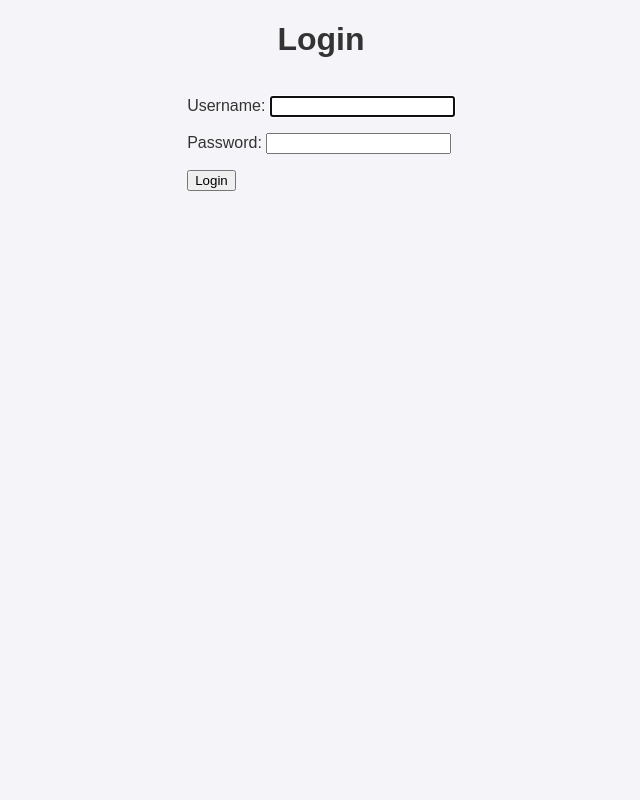
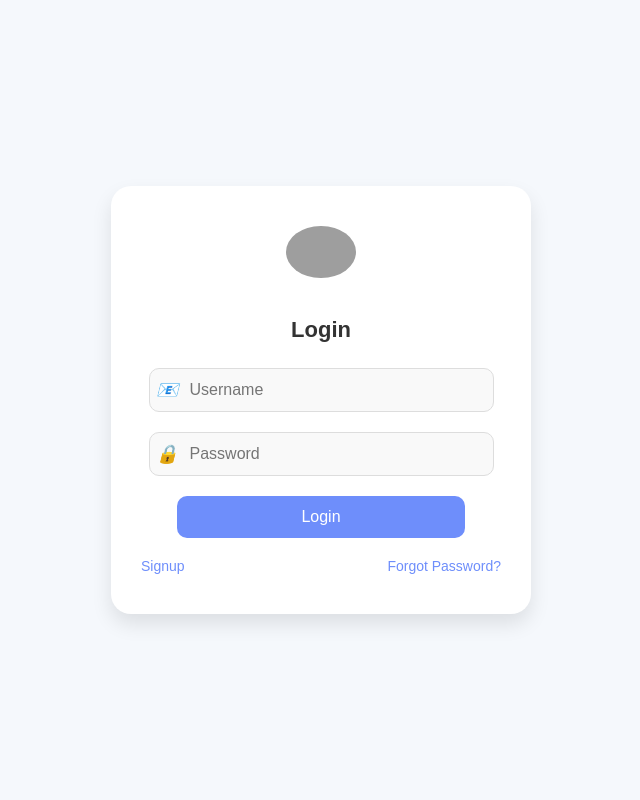
Before and after one commit to mmartin35/EchoForge, a Django app: page /login/ in a window 1280 px wide. Shown: the whole page, without its empty margins (319-959 px from the left). Run offline with Django 5.2, Linux system fonts and the light colour scheme; grey boxes are pictures that could not be loaded.

Commit message:
login mod

```diff
--- a/EchoForge/templates/registration/login.html
+++ b/EchoForge/templates/registration/login.html
@@ -1,26 +1,145 @@
+{% load static %}
 <!DOCTYPE html>
-<html>
+<html lang="en">
 <head>
+    <meta charset="UTF-8">
+    <meta name="viewport" content="width=device-width, initial-scale=1.0">
     <title>Login</title>
     <style>
         body {
             font-family: 'Arial', sans-serif;
-            background-color: #f4f4f9;
+            background-color: #f5f8fc;
+            display: flex;
+            justify-content: center;
+            align-items: center;
+            height: 100vh;
+            margin: 0;
+        }
+
+        .login-container {
+            background: #fff;
+            border-radius: 20px;
+            box-shadow: 0 10px 20px rgba(0, 0, 0, 0.1);
+            width: 100%;
+            max-width: 360px;
+            padding: 40px 30px;
+            text-align: center;
+        }
+
+        .login-container img {
+            width: 70px;
+            height: auto;
+            margin-bottom: 20px;
+            border-radius: 50%;
+        }
+
+        .login-container h1 {
+            font-size: 22px;
+            margin-bottom: 25px;
             color: #333;
-            margin: 0;
-            padding: 0;
+        }
+
+        .input-group {
+            margin-bottom: 20px;
+            position: relative;
+        }
+
+        .input-group input {
+            width: 80%; /* Réduit la largeur des textboxes */
+            padding: 12px 15px 12px 40px;
+            border: 1px solid #ddd;
+            border-radius: 10px;
+            font-size: 16px;
+            background: #f9f9f9;
+            color: #333;
+            transition: border-color 0.3s ease;
+            margin: 0 auto;
+            display: block;
+        }
+
+        .input-group input:focus {
+            border-color: #6e8efb;
+            outline: none;
+            box-shadow: 0 0 5px rgba(110, 142, 251, 0.3);
+        }
+
+        .input-group i {
+            position: absolute;
+            left: 15px;
+            top: 50%;
+            transform: translateY(-50%);
+            color: #aaa;
+            font-size: 18px;
+        }
+
+        button {
+            width: 80%;
+            background: #6e8efb;
+            color: white;
+            padding: 12px;
+            border: none;
+            border-radius: 10px;
+            font-size: 16px;
+            cursor: pointer;
+            transition: background-color 0.3s ease, transform 0.2s ease;
+            margin: 0 auto;
+            display: block;
+        }
+
+        button:hover {
+            background: #5b79d1;
+            transform: scale(1.03);
+        }
+
+        .login-footer {
+            margin-top: 20px;
             display: flex;
-            flex-direction: column;
-            align-items: center;
+            justify-content: space-between;
+            font-size: 14px;
+            color: #555;
+        }
+
+        .login-footer a {
+            text-decoration: none;
+            color: #6e8efb;
+        }
+
+        .login-footer a:hover {
+            text-decoration: underline;
         }
     </style>
 </head>
 <body>
-    <h1>Login</h1>
-    <form method="post">
-        {% csrf_token %}
-        {{ form.as_p }}
-        <button type="submit">Login</button>
-    </form>
+    <div class="login-container">
+        <!-- Logo -->
+        <img src="{% static 'images/app-icon.png' %}" alt="Logo">
+
+        <!-- Form -->
+        <h1>Login</h1>
+        <form method="post" action="{% url 'login' %}">
+            {% csrf_token %}
+
+            <!-- Username -->
+            <div class="input-group">
+                <i>&#x1F4E7;</i> <!-- Icon for email -->
+                <input type="text" name="username" placeholder="Username" required>
+            </div>
+
+            <!-- Password -->
+            <div class="input-group">
+                <i>&#128274;</i> <!-- Icon for password -->
+                <input type="password" name="password" placeholder="Password" required>
+            </div>
+
+            <!-- Login Button -->
+            <button type="submit">Login</button>
+        </form>
+
+        <!-- Footer Links -->
+        <div class="login-footer">
+            <a href="#">Signup</a>
+            <a href="#">Forgot Password?</a>
+        </div>
+    </div>
 </body>
 </html>
```
Also changed, not shown: EchoForge/home/views.py (+8 -8 lines).
